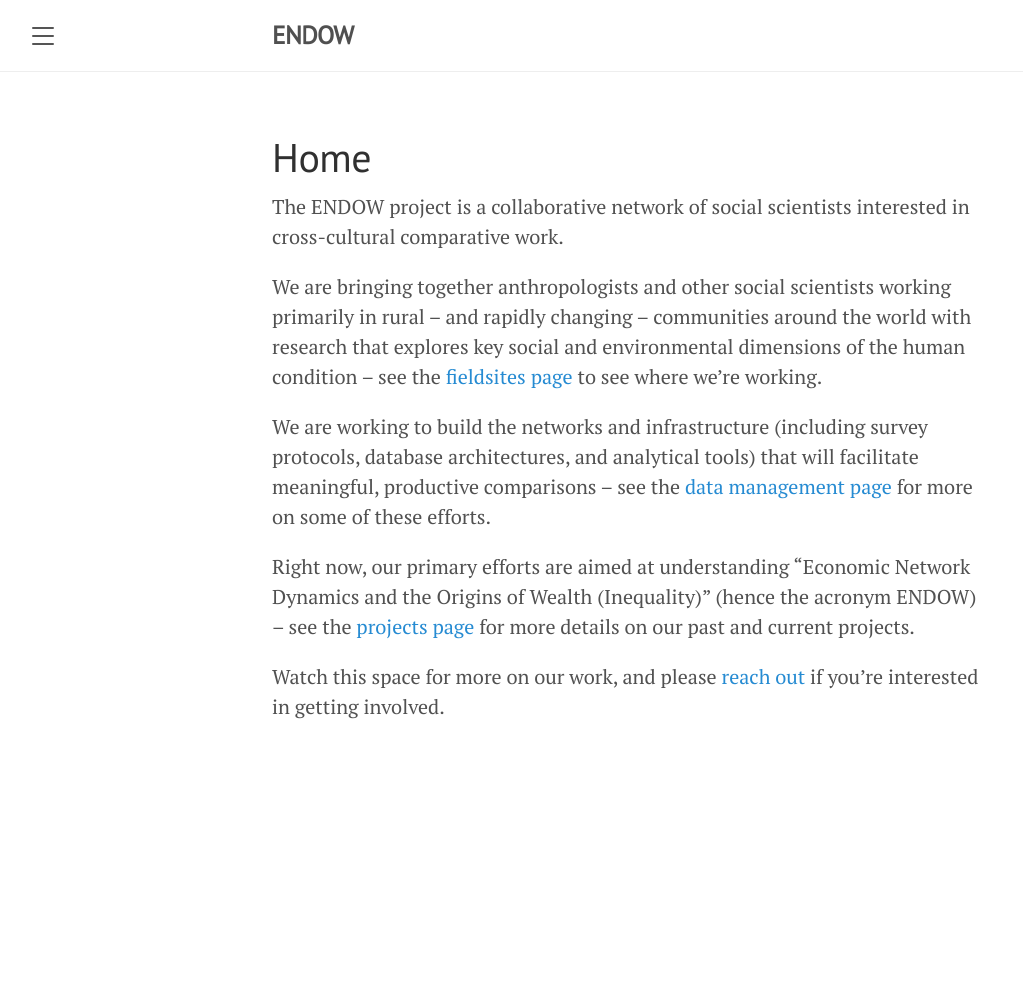
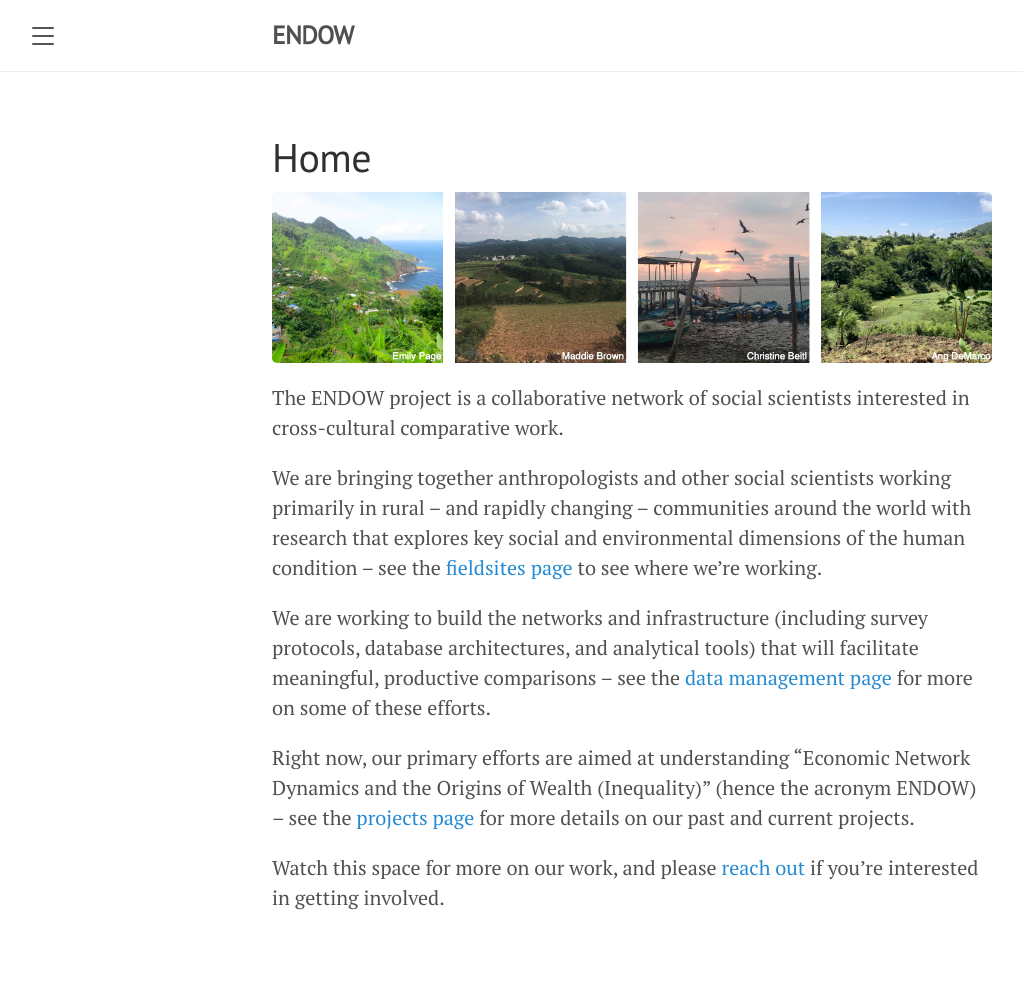
Before and after one commit to endowproject/endowproject.github.io, a Jekyll site: the page built from index.md, in a window 1280 px wide. Shown: the whole page, without its empty margins (8-1031 px from the left). Built offline with Jekyll 4.4.1, drawn with Linux system fonts in a browser that asks for light colours; before the commit the page ends 900 px from its top, so only the background shows below that.

Commit message:
Update index.md

```diff
--- a/index.md
+++ b/index.md
@@ -2,6 +2,8 @@
 layout: page
 title: "Home"
 ---
+
+![](public/sites.png)
 
 The ENDOW project is a collaborative network of social scientists interested in cross-cultural comparative work.
 
```
